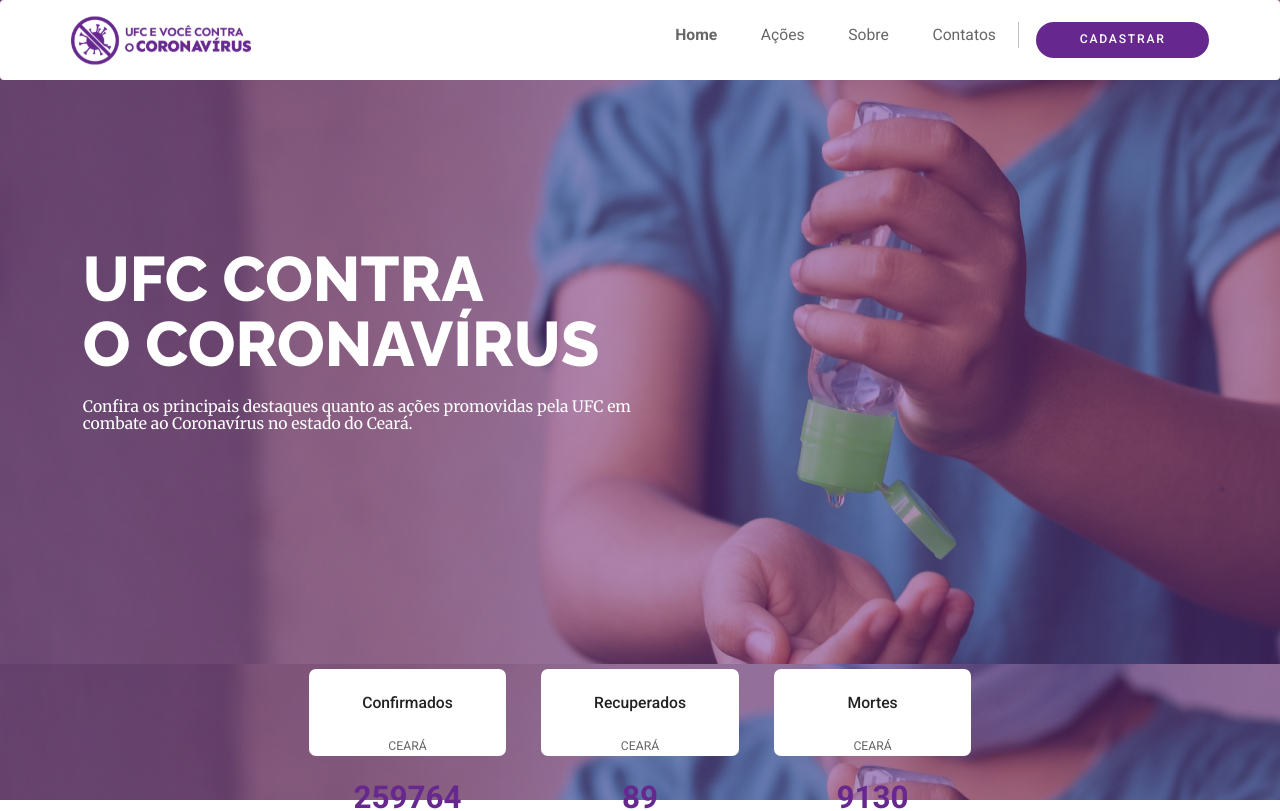
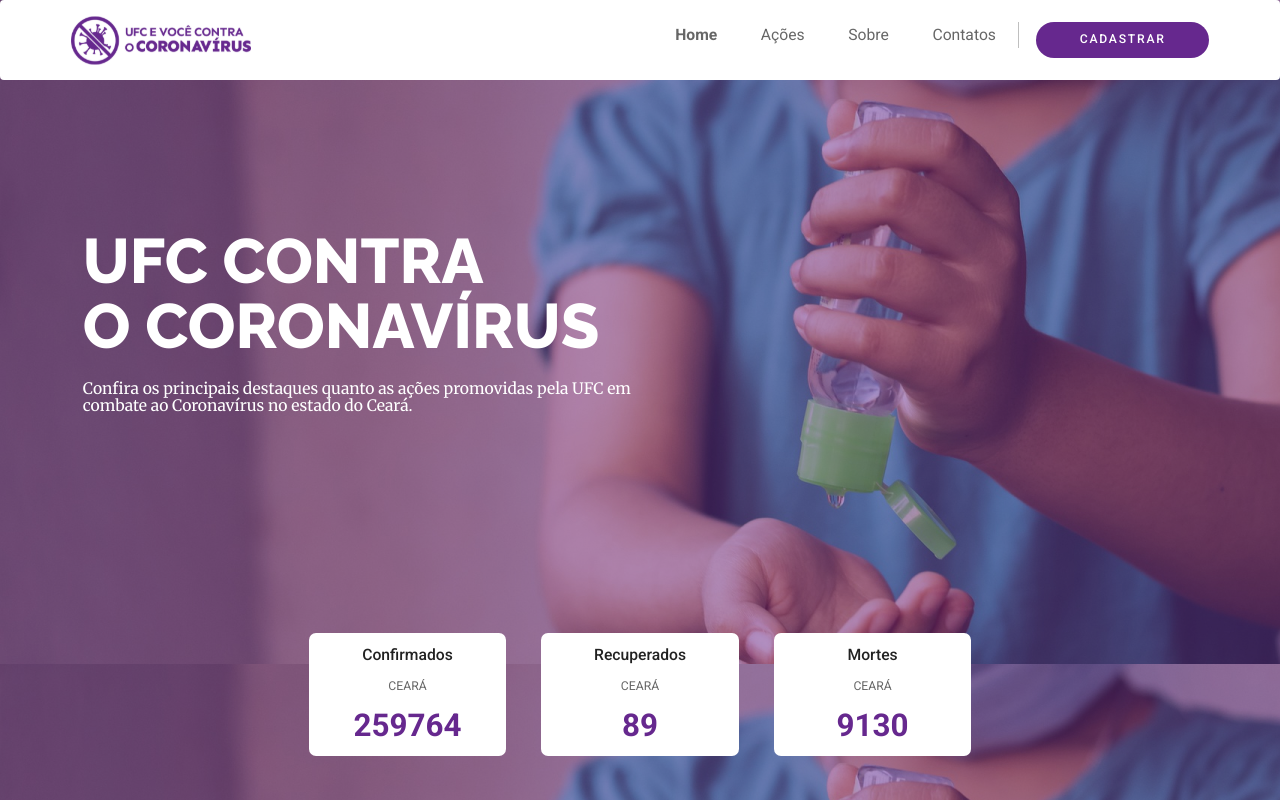
Before and after one commit to dev-inove/ufc-front-covid, a React (Create React App) app: page / in a window 1280 px wide. Shown: the top 811 px of the page. Built offline with nearby package versions, Linux system fonts and the light colour scheme.

Commit message:
Started again + fix layout bugs

```diff
--- a/src/components/Header/styles/box.scss
+++ b/src/components/Header/styles/box.scss
@@ -2,8 +2,7 @@
   display: flex;
   flex-direction: column;
   align-items: center;
-
-    height: 10rem;
+  //   height: 10rem;
   width: 24rem;
   background-color: white;
   padding: 0.5rem;
@@ -14,6 +13,7 @@
     font-size: 1.8rem;
     font-weight: 500;
     color: rgba(black, 0.87);
+    margin: 1rem;
   }
 
   &__state {
@@ -22,11 +22,13 @@
     font-weight: 400;
     line-height: 1.2rem;
     color: rgba(black, 0.6);
+    margin: 1rem;
   }
 
   &__num {
     font-size: 3.6rem;
     font-weight: bolder;
     color: var(--primary-purple);
+    margin: 1rem;
   }
 }
--- a/src/pages/ListActions/style.scss
+++ b/src/pages/ListActions/style.scss
@@ -46,7 +46,8 @@
     letter-spacing: 0.2rem;
 
     padding: 1rem 5rem;
-
+    margin-left: 2rem;
+    margin-top: 1.4rem;
     border: none;
     border-radius: 4rem;
 
```
Also changed, not shown: src/components/Header/Box.js (+3 -6 lines), 1 other file (tests, documents, lock files or other folders). Lines whose indentation alone changed are shown as unchanged.
